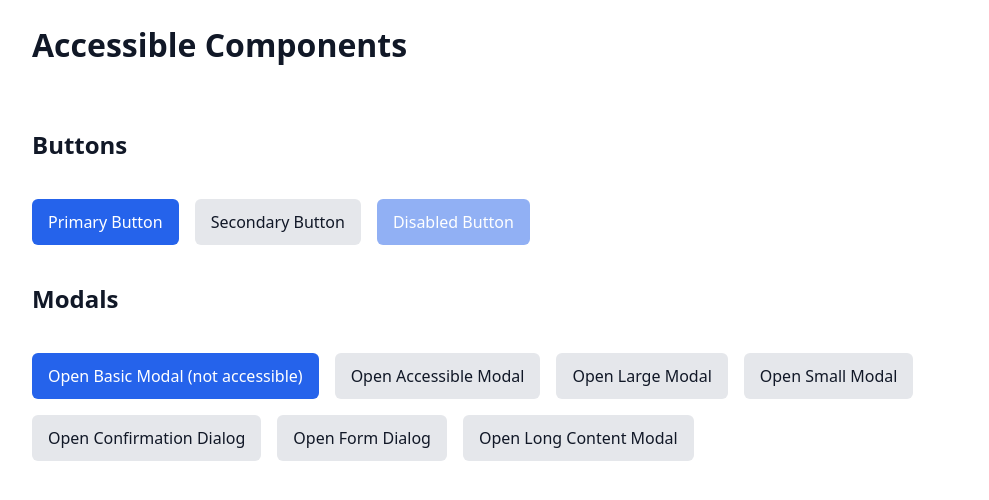
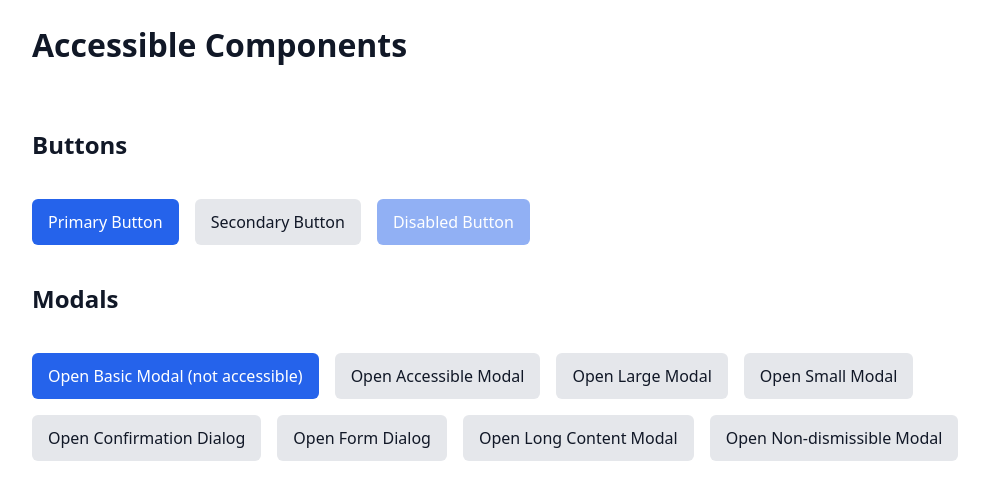
Before and after one commit to rpcorr/accessible-templates, a React (Vite) app: page / in a window 1280 px wide. Shown: the top 500 px of the page, without its empty margins (82-1071 px from the left). Built offline with nearby package versions, Linux system fonts and the light colour scheme.

Commit message:
feat(modal): restore non-dismissible modal example

```diff
--- a/src/examples/ModalExamples.tsx
+++ b/src/examples/ModalExamples.tsx
@@ -9,6 +9,7 @@ type ModalExample = {
   triggerLabel: string;
   type: 'basic' | 'accessible';
   content: React.ReactNode;
+  disableClose?: boolean;
 };
 
 export function ModalExamples() {
@@ -140,6 +141,29 @@ export function ModalExamples() {
         </div>
       ),
     },
+
+    {
+      id: 'blocking',
+      title: 'Important Action Required',
+      type: 'accessible',
+      size: 'small',
+      triggerLabel: 'Open Non-dismissible Modal',
+      disableClose: true,
+      content: (
+        <>
+          <p>
+            You must complete this action before continuing. This modal cannot
+            be closed by clicking outside or pressing <kbd>Escape</kbd>.
+          </p>
+
+          <div className="row" style={{ justifyContent: 'flex-end' }}>
+            <Button variant="secondary" onClick={() => setOpenModal(null)}>
+              I Understand
+            </Button>
+          </div>
+        </>
+      ),
+    },
   ];
 
   return (
@@ -177,6 +201,7 @@ export function ModalExamples() {
                   title={modal.title}
                   triggerRef={activeTriggerRef}
                   size={modal.size}
+                  disableClose={modal.disableClose}
                 >
                   {modal.content}
                 </AccessibleModal>
```
